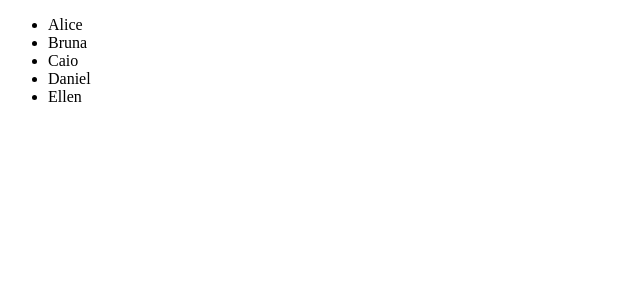
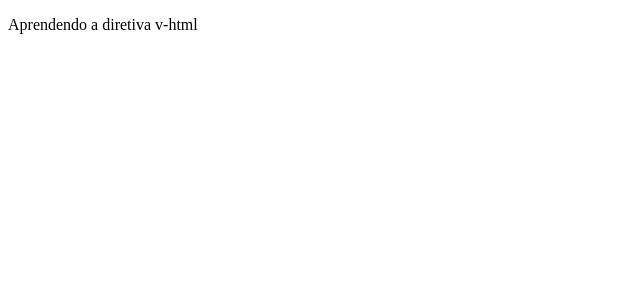
Before and after one commit to marcos-renan/estudos-vuejs, a Vue app: page / in a window 1280 px wide. Shown: the top 300 px of the page, without its empty margins (0-640 px from the left). Built offline with nearby package versions, Linux system fonts and the light colour scheme.

Commit message:
Diretiva v-html

```diff
--- a/src/App.vue
+++ b/src/App.vue
@@ -2,11 +2,12 @@
 //import Exemplo1 from './components/Exemplo1.vue';
 //import Exemplo2 from './components/Exemplo2.vue';
 //import Exemplo3 from './components/Exemplo3.vue';
-import Exemplo4 from './components/Exemplo4.vue';
+//import Exemplo4 from './components/Exemplo4.vue';
+import Exemplo5 from './components/Exemplo5.vue';
 </script>
 
 <template>
 
-  <Exemplo4 />
+  <Exemplo5 />
 
 </template>
--- /dev/null
+++ b/src/components/Exemplo5.vue
@@ -0,0 +1,8 @@
+//Diretiva v-html
+<script setup>
+    let texto = '<p>Aprendendo a diretiva v-html</p>';
+</script>
+
+<template>
+    <div v-html="texto"></div>
+</template>
```
